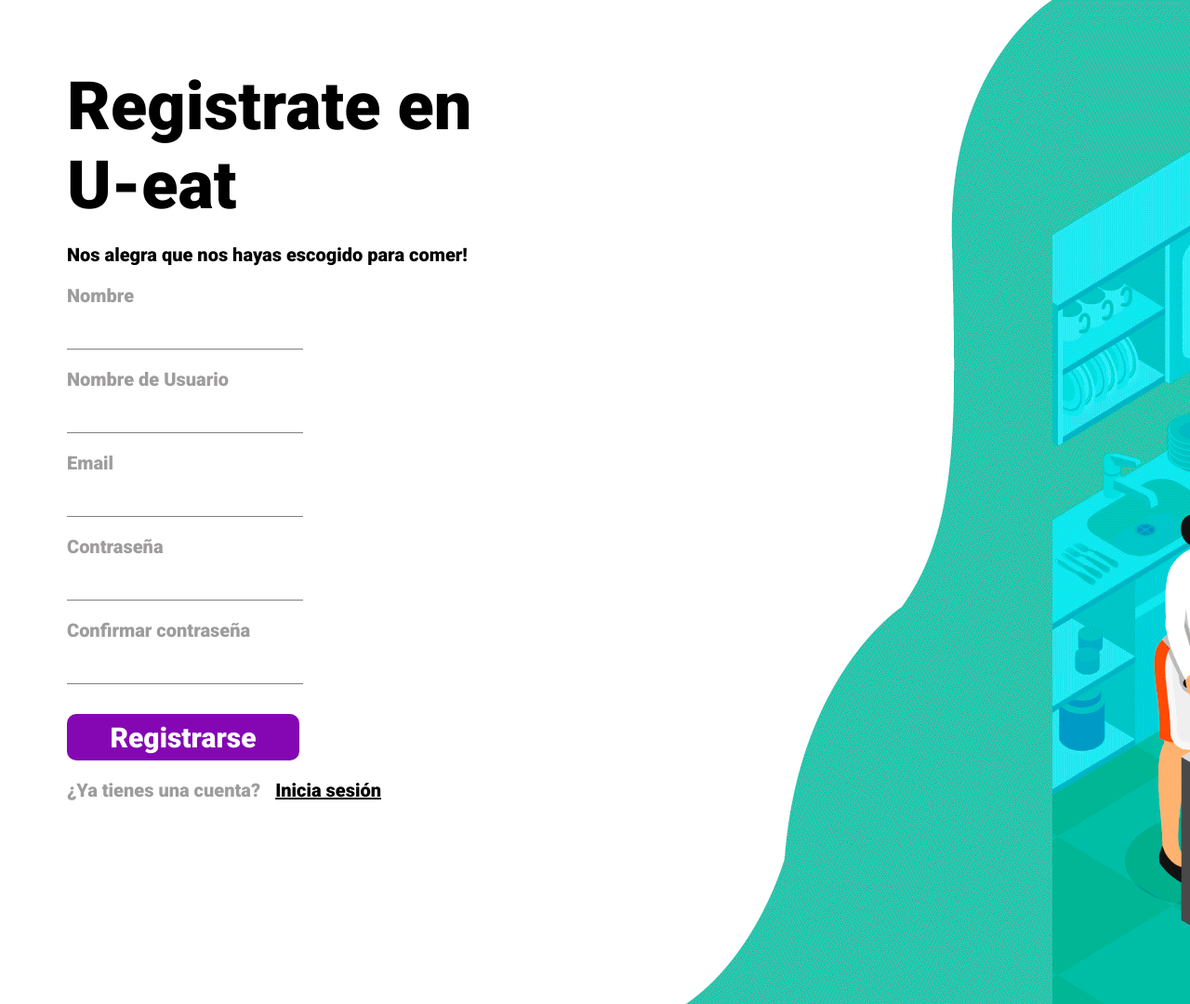
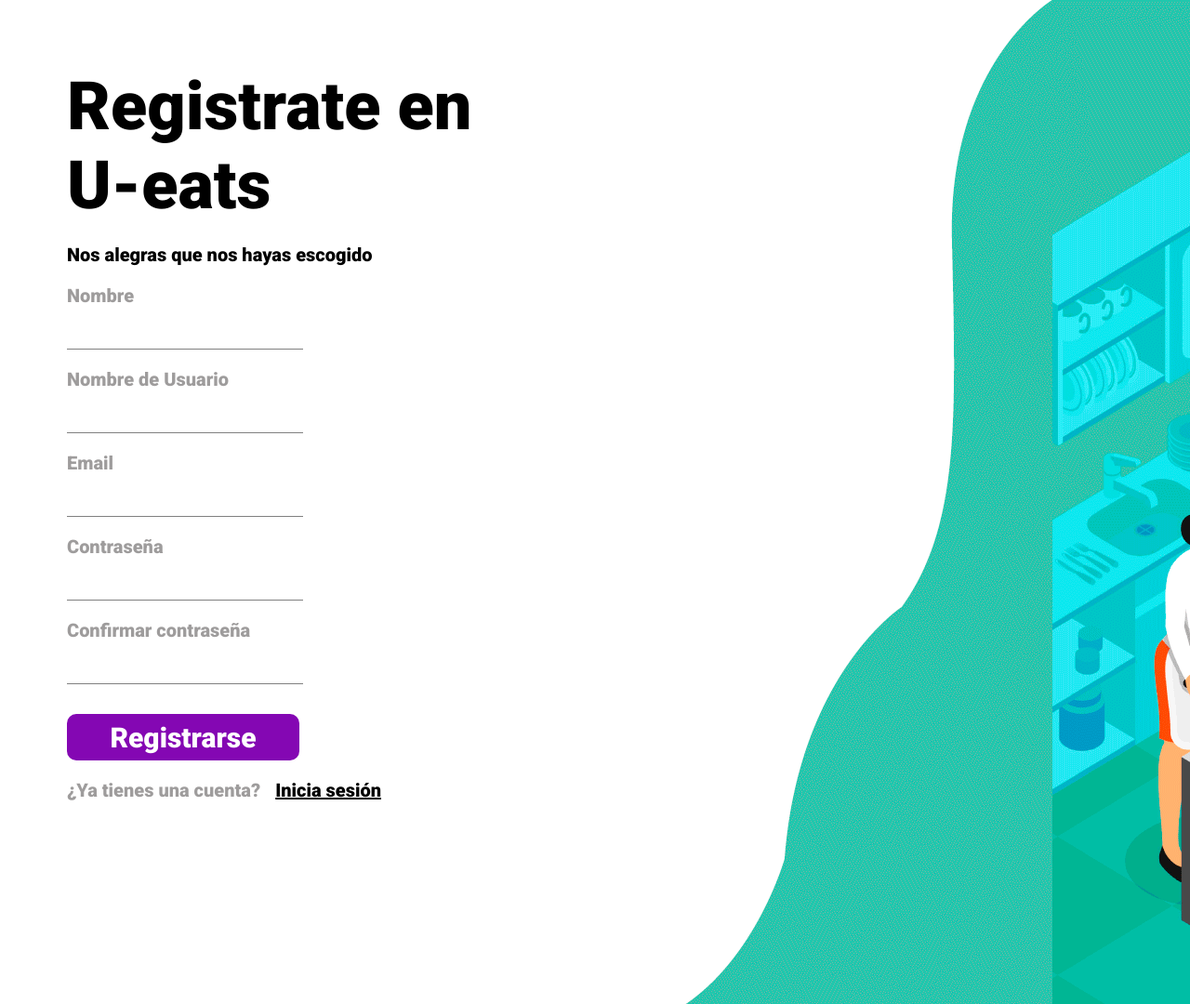
Before and after one commit to JuanRamirez98/Parcial-de-web, a plain HTML site: page index.html in a window 1280 px wide. Shown: the whole page at 93% size. Drawn offline with Linux system fonts and the light colour scheme.

Commit message:
Se cambia texto

```diff
--- a/index.html
+++ b/index.html
@@ -13,10 +13,10 @@
         <div class="o-container-titulo">
           <div>
             <h1 class="o-titulo1">Registrate en</h1>
-            <h1 class="o-titulo2">U-eat</h1>
+            <h1 class="o-titulo2">U-eats</h1>
           </div>
 <div class="o-contenedor-texto">
-  <p class="o-encabezado">Nos alegra que nos hayas escogido para comer!</p>
+  <p class="o-encabezado">Nos alegras que nos hayas escogido</p>
 </div>
 
           <div class="o-input">
```
